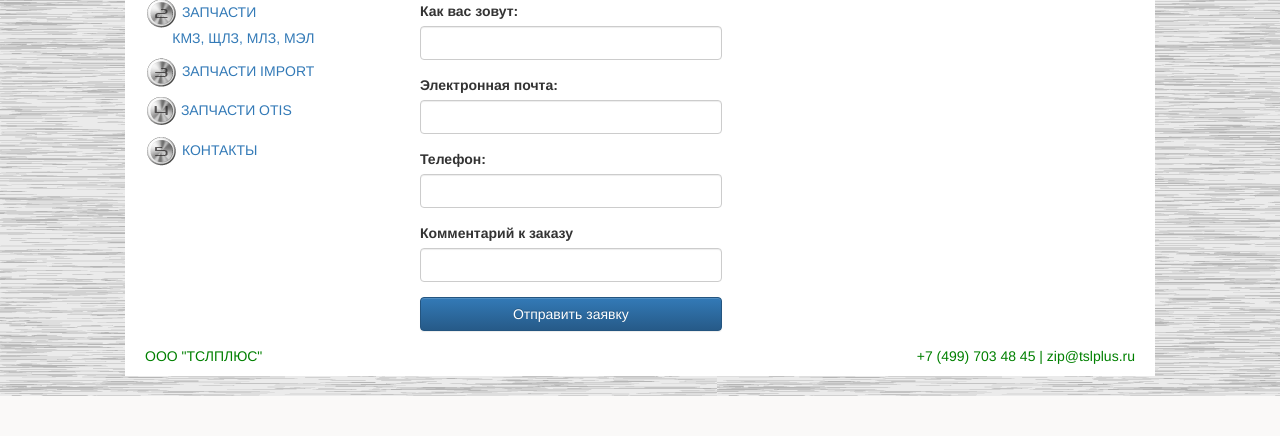
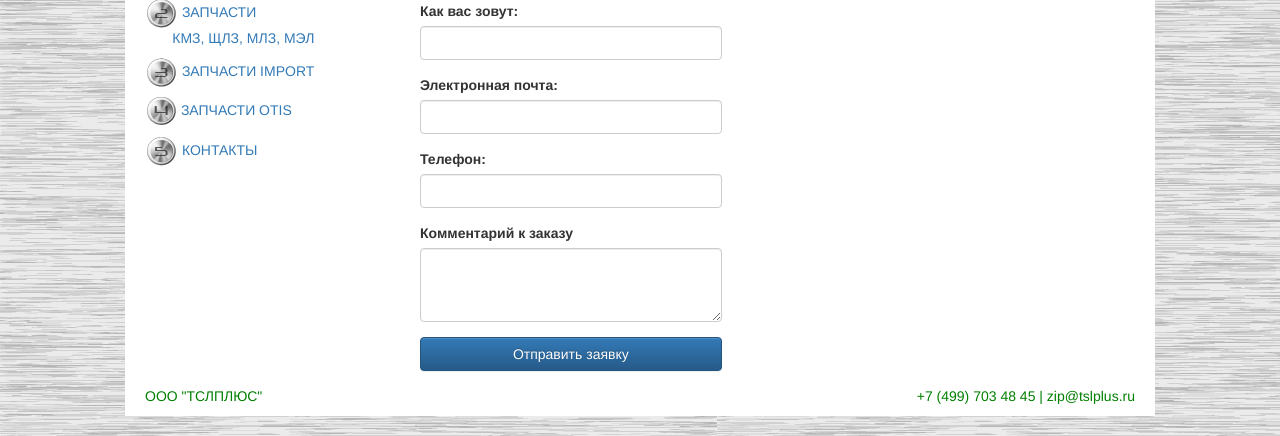
Before and after one commit to kolombetik/liftsite, a Django app: page /cart/ in a window 1280 px wide; the page is wider, and only the part inside the window is pictured. Shown: the part 556-992 px from the top of that part. Before the commit the page ends 952 px from the top of that part, so only its background shows below. Run offline with Django 3.2, Linux system fonts and the light colour scheme; some libraries are stand-ins or nearby versions.

Commit message:
order comment

```diff
--- a/lifts/views.py
+++ b/lifts/views.py
@@ -88,6 +88,7 @@ def order(request):
         fio = request.POST['fio']
         email = request.POST['email']
         phone = request.POST['phone']
+        comment = request.POST['comment']
 
         part_ids = []
         for part_id, amount in request.session['cart'].items():
@@ -104,6 +105,7 @@ def order(request):
                 'fio': fio,
                 'email': email,
                 'phone': phone,
+                'comment': comment,
                 'parts': parts,
             }
         )
--- a/templates/cart.html
+++ b/templates/cart.html
@@ -34,8 +34,7 @@
              </div>
         <div class="form-group">
             <label for="order_comment">Комментарий к заказу</label>
-            <input type="text" name="comment" required="required" id="order_coment" class="form-control">
-
+            <textarea name="comment" id="order_comment" class="form-control" cols="6" rows="3"></textarea>
         </div>
         <div class="form-group">
             <input type="submit" value="Отправить заявку" class="form-control btn btn-primary">
--- a/templates/order.html
+++ b/templates/order.html
@@ -3,6 +3,7 @@
 ФИО: {{ fio }}
 E-mail: {{ email }}
 Phone: {{ phone }}
+Комментарий: {{ comment }}
 
 Заказ:
 {% for part in parts %}
```
